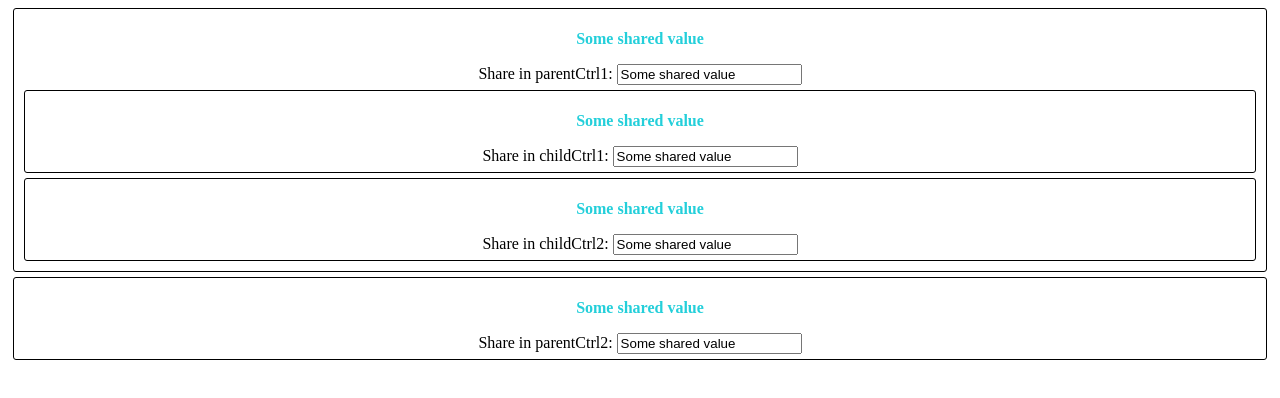
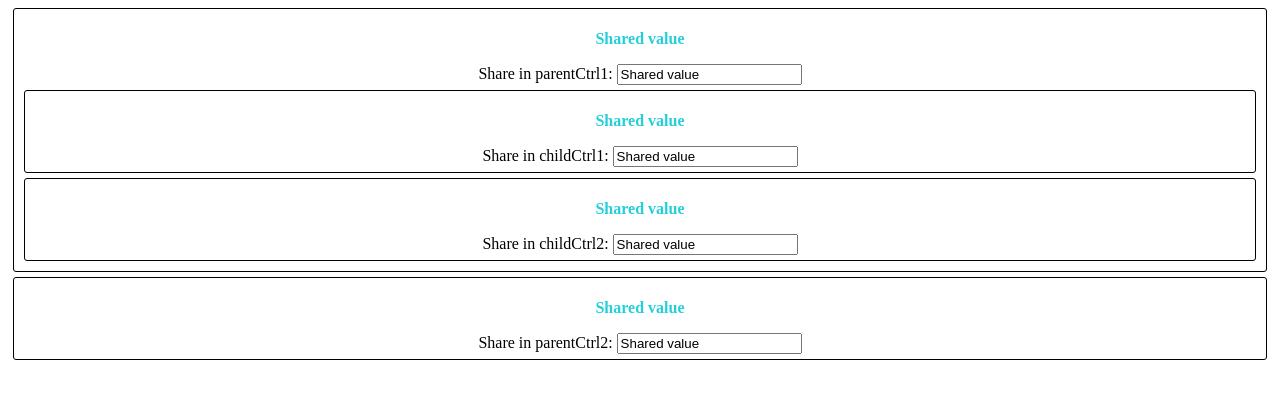
Before and after one commit to eugennastyushkin-zz/angular-training, a plain HTML site: page task1/index.html in a window 1280 px wide. Drawn offline with nearby package versions, Linux system fonts and the light colour scheme.

Commit message:
Task 1 Complete

```diff
--- a/task1/index.html
+++ b/task1/index.html
@@ -8,30 +8,30 @@
     <link rel="stylesheet" href="style/style.css">
 </head>
 
-<body ng-app="task1" ng-init=" value = 'Some shared value'">
+<body ng-app="task1" ng-controller="MainCtrl">
 
     <div class="controller-area" ng-controller="ParentCtrl1">
 
-        <p>{{value}}</p>
-        <label>Share in parentCtrl1: <input type="text" ng-model="value"></label>
+        <p>{{shared.value}}</p>
+        <label>Share in parentCtrl1: <input type="text" ng-model="shared.value"></label>
 
         <!-- CHILD 1 -->
         <div class="controller-area" ng-controller="ChildCtrl1">
-            <p>{{value}}</p>
-            <label>Share in childCtrl1: <input type="text" ng-model="value"></label>
+            <p>{{shared.value}}</p>
+            <label>Share in childCtrl1: <input type="text" ng-model="shared.value"></label>
         </div>
 
         <!-- CHILD 2 -->
         <div class="controller-area" ng-controller="ChildCtrl2">
-            <p>{{value}}</p>
-            <label>Share in childCtrl2: <input type="text" ng-model="value"></label>
+            <p>{{shared.value}}</p>
+            <label>Share in childCtrl2: <input type="text" ng-model="shared.value"></label>
         </div>
 
     </div>
 
     <div class="controller-area" ng-controller="ParentCtrl2">
-        <p>{{value}}</p>
-        <label>Share in parentCtrl2: <input type="text" ng-model="value"></label>
+        <p>{{shared.value}}</p>
+        <label>Share in parentCtrl2: <input type="text" ng-model="shared.value"></label>
     </div>
 
 </body>
--- a/task1/script/main.js
+++ b/task1/script/main.js
@@ -1,13 +1,22 @@
-angular.module('task1', [])
-    .controller('ParentCtrl1', ['$scope', function($scope) {
+var app = angular.module('task1', []);
 
-    }])
-    .controller('ParentCtrl2',['$scope', function($scope){
+app.controller('MainCtrl', ['$scope', function($scope){
+    $scope.shared = {};
+    $scope.shared.value = 'Shared value';
+}]);
 
-    }])
-    .controller('ChildCtrl1',['$scope', function($scope){
+app.controller('ParentCtrl1', ['$scope', function ($scope) {
 
-    }])
-    .controller('ChildCtrl2',['$scope', function($scope){
+}]);
 
-    }]);
+app.controller('ParentCtrl2', ['$scope', function ($scope) {
+
+}]);
+
+app.controller('ChildCtrl1', ['$scope', function ($scope) {
+
+}]);
+
+app.controller('ChildCtrl2', ['$scope', function ($scope) {
+
+}]);
```
